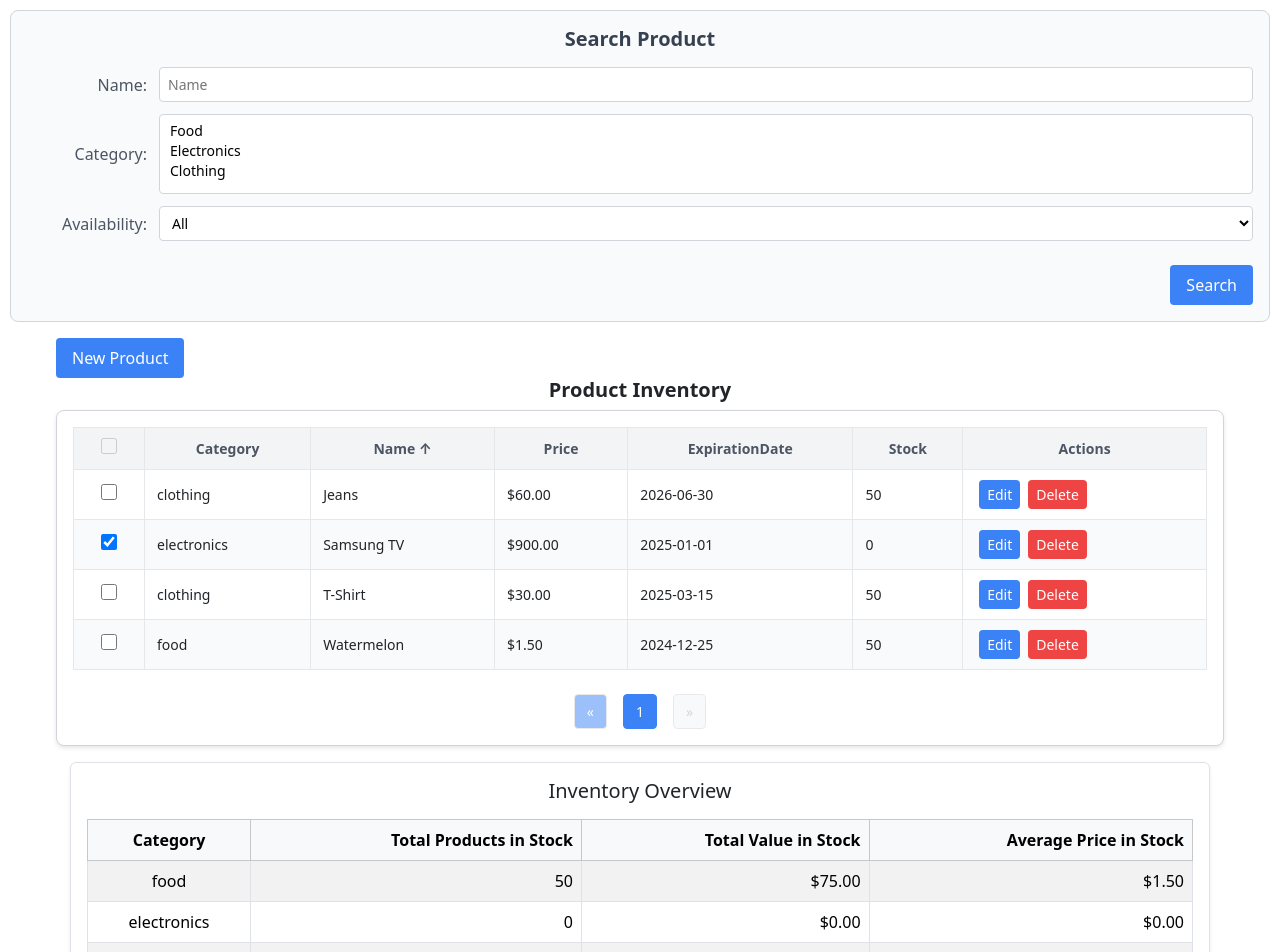
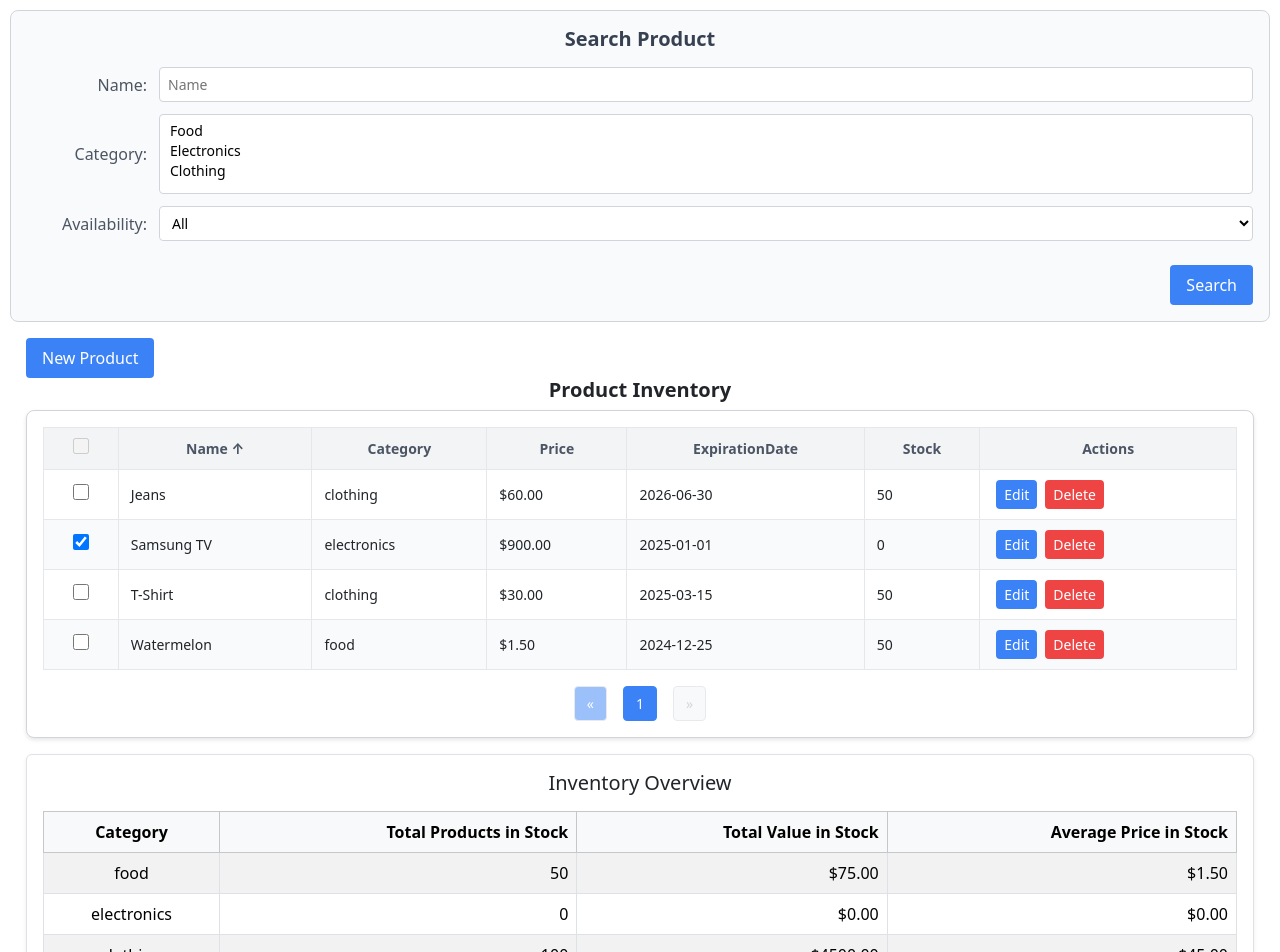
Before and after one commit to gramos-encora/Stock-and-Inventory-App, a React (Create React App) app in the folder frontend/: page / in a window 1280 px wide. Shown: the top 952 px of the page. Built offline with nearby package versions, Linux system fonts and the light colour scheme.

Commit message:
Styled to width 100%

```diff
--- a/frontend/src/components/InventoryOverview.tsx
+++ b/frontend/src/components/InventoryOverview.tsx
@@ -35,7 +35,7 @@ const InventoryOverview: React.FC<ProductListProps> = ({ products }) => {
       : 0;
 
   return (
-    <div className="inventory-overview container mt-3 p-3 border rounded bg-white shadow-sm">
+    <div className="inventory-overview container-fluid mt-3 p-3 border rounded bg-white shadow-sm">
       <h5 className="mb-3">Inventory Overview</h5>
       <table className="table table-striped table-hover table-bordered">
         <thead className="table-light">
--- a/frontend/src/components/InventoryTable.tsx
+++ b/frontend/src/components/InventoryTable.tsx
@@ -72,7 +72,7 @@ const InventoryTable: React.FC<Props> = ({
             <th>
               <input type="checkbox" disabled />
             </th>
-            {["category", "name", "price", "expirationDate", "stock"].map(
+            {["name", "category", "price", "expirationDate", "stock"].map(
               (key) => (
                 <th
                   key={key}
@@ -97,8 +97,8 @@ const InventoryTable: React.FC<Props> = ({
                   onChange={() => onToggleStock(product.id)} // Aquí sí modificamos
                 />
               </td>
+              <td>{product.name}</td>
               <td>{product.category}</td>
-              <td>{product.name}</td>
               <td>${product.price.toFixed(2)}</td>
               <td>{product.expirationDate}</td>
               <td>{product.stock}</td>
@@ -115,7 +115,7 @@ const InventoryTable: React.FC<Props> = ({
         </tbody>
       </table>
 
-      <div className="pagination mt-4 flex justify-center items-center gap-2">
+      <div className="pagination">
         <button
           disabled={currentPage === 1}
           onClick={() => setCurrentPage((prev) => prev - 1)}
--- a/frontend/src/styles/InventoryPage.css
+++ b/frontend/src/styles/InventoryPage.css
@@ -1,7 +1,7 @@
 /* Contenedor principal de la página */
 .inventory-page {
     padding: 16px;
-    max-width: 1200px;
+    width: 100%;
     margin: 0 auto;
 }
 
```
